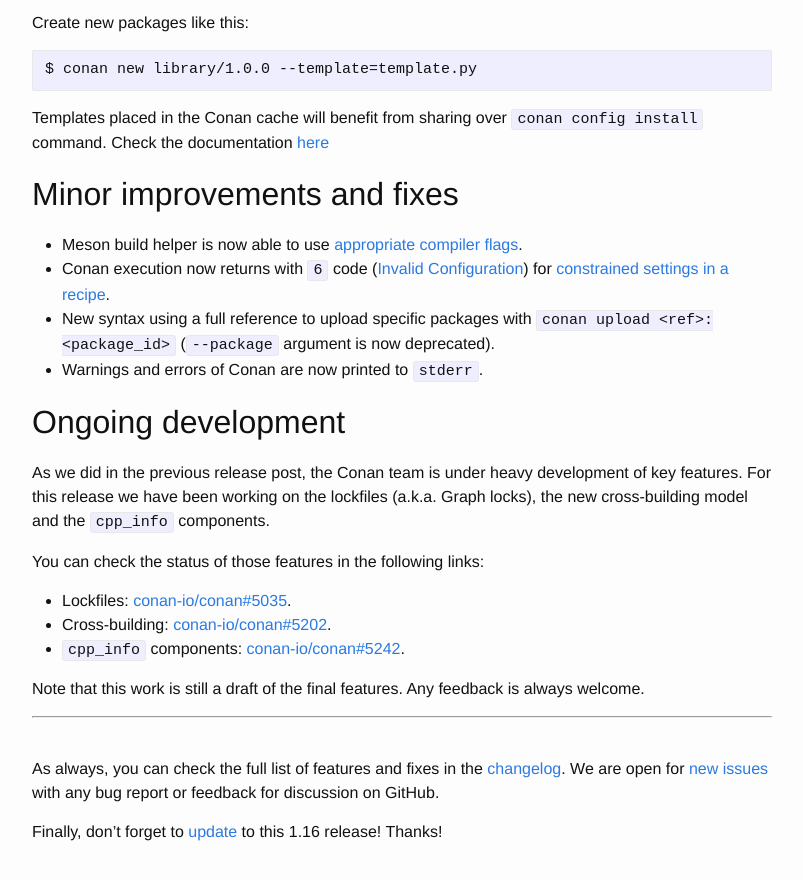
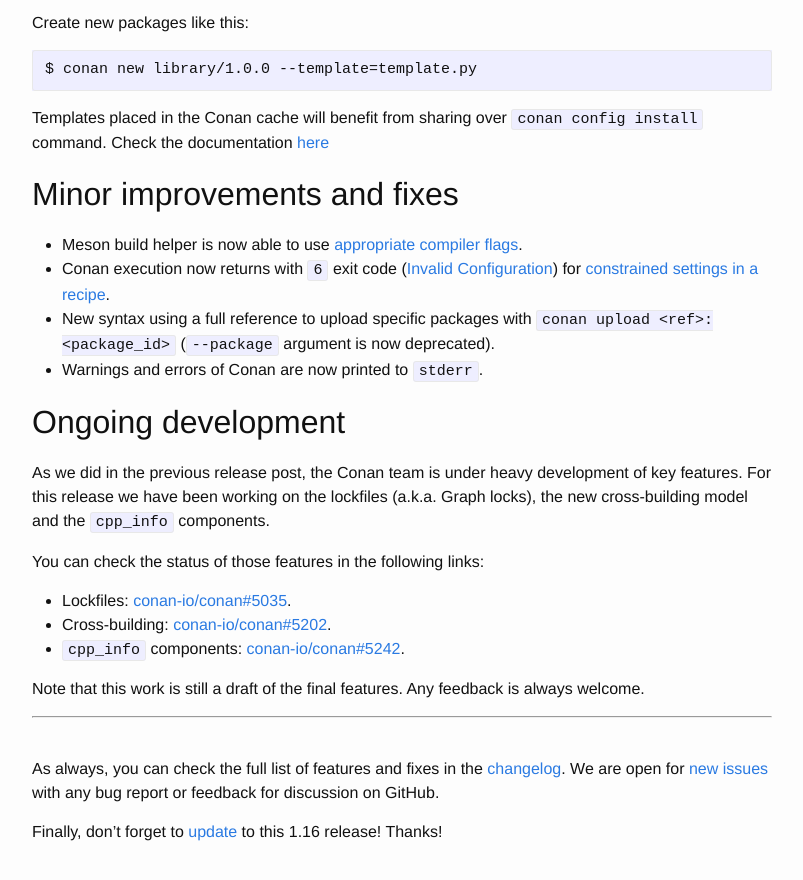
Before and after one commit to conan-io/conan-io.github.io, a Jekyll site: the page built from _posts/2019-06-10-New-conan-release-1-16.markdown, in a window 1280 px wide and 900 px high, scrolled down 2310 px. Shown: the top 880 px of the window, without its empty margins (238-1041 px from the left). Built offline with Jekyll 4.4.1, drawn with Linux system fonts in a browser that asks for light colours; comment, search, counter and statistics services are not loaded.

Commit message:
Update _posts/2019-06-10-New-conan-release-1-16.markdown
Co-Authored-By: SSE4 <tomskside@gmail.com>

```diff
--- a/_posts/2019-06-10-New-conan-release-1-16.markdown
+++ b/_posts/2019-06-10-New-conan-release-1-16.markdown
@@ -96,7 +96,7 @@ Templates placed in the Conan cache will benefit from sharing over ``conan confi
 ## Minor improvements and fixes
 
 - Meson build helper is now able to use [appropriate compiler flags](https://github.com/conan-io/conan/pull/5222).
-- Conan execution now returns with ``6`` code ([Invalid Configuration](https://docs.conan.io/en/latest/reference/commands/return_codes.html#invalid-configuration)) for
+- Conan execution now returns with ``6`` exit code ([Invalid Configuration](https://docs.conan.io/en/latest/reference/commands/return_codes.html#invalid-configuration)) for
 [constrained settings in a recipe](https://docs.conan.io/en/latest/mastering/conditional.html?highlight=restricted#constrain-settings-and-options).
 - New syntax using a full reference to upload specific packages with ``conan upload <ref>:<package_id>`` (``--package`` argument is now deprecated).
 - Warnings and errors of Conan are now printed to ``stderr``.
```
